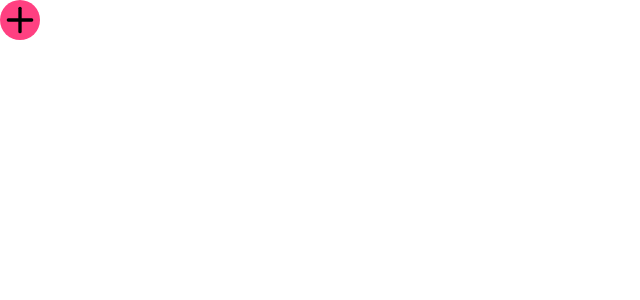
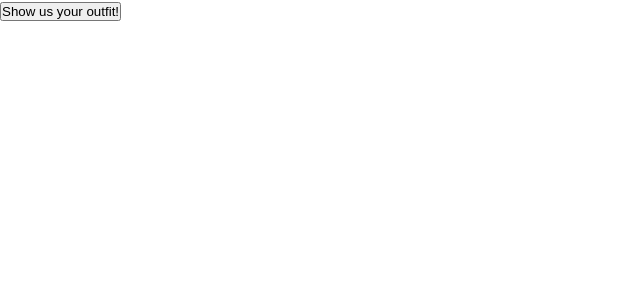
Before and after one commit to etrobert/color-match, a React (Create React App) app: page / in a window 1280 px wide. Shown: the top 300 px of the page, without its empty margins (0-640 px from the left). Built offline with nearby package versions, Linux system fonts and the light colour scheme.

Commit message:
Set button to text

```diff
--- a/src/OutfitScorer/NewOutfitButton.css
+++ b/src/OutfitScorer/NewOutfitButton.css
@@ -1,5 +1,2 @@
 .NewOutfitButton {
-  background-color: #ff4081;
-  border-radius: 2rem;
-  border: none;
 }
--- a/src/OutfitScorer/NewOutfitButton.tsx
+++ b/src/OutfitScorer/NewOutfitButton.tsx
@@ -1,6 +1,5 @@
 import classNames from 'classnames';
 import { useRef } from 'react';
-import FeatherIcon from '../FeatherIcon';
 
 import './NewOutfitButton.css';
 
@@ -35,10 +34,7 @@ const NewOutfitButton = ({ className, onDone }: Props) => {
         onClick={() => ref.current?.click()}
         className={classNames('NewOutfitButton', className)}
       >
-        <FeatherIcon
-          name="plus"
-          options={{ width: '2.5rem', height: '2.5rem' }}
-        />
+        Show us your outfit!
       </button>
     </>
   );
```
